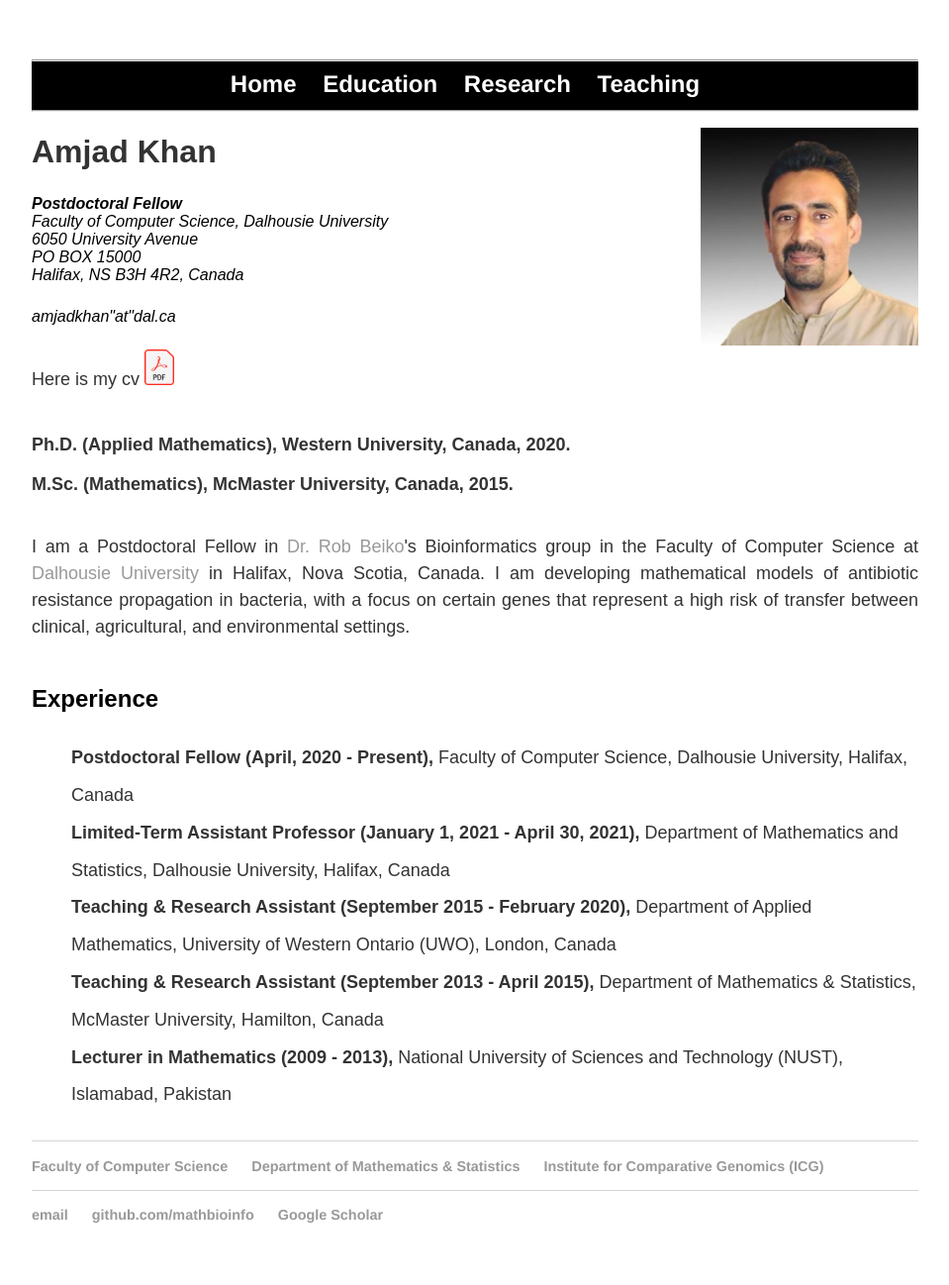
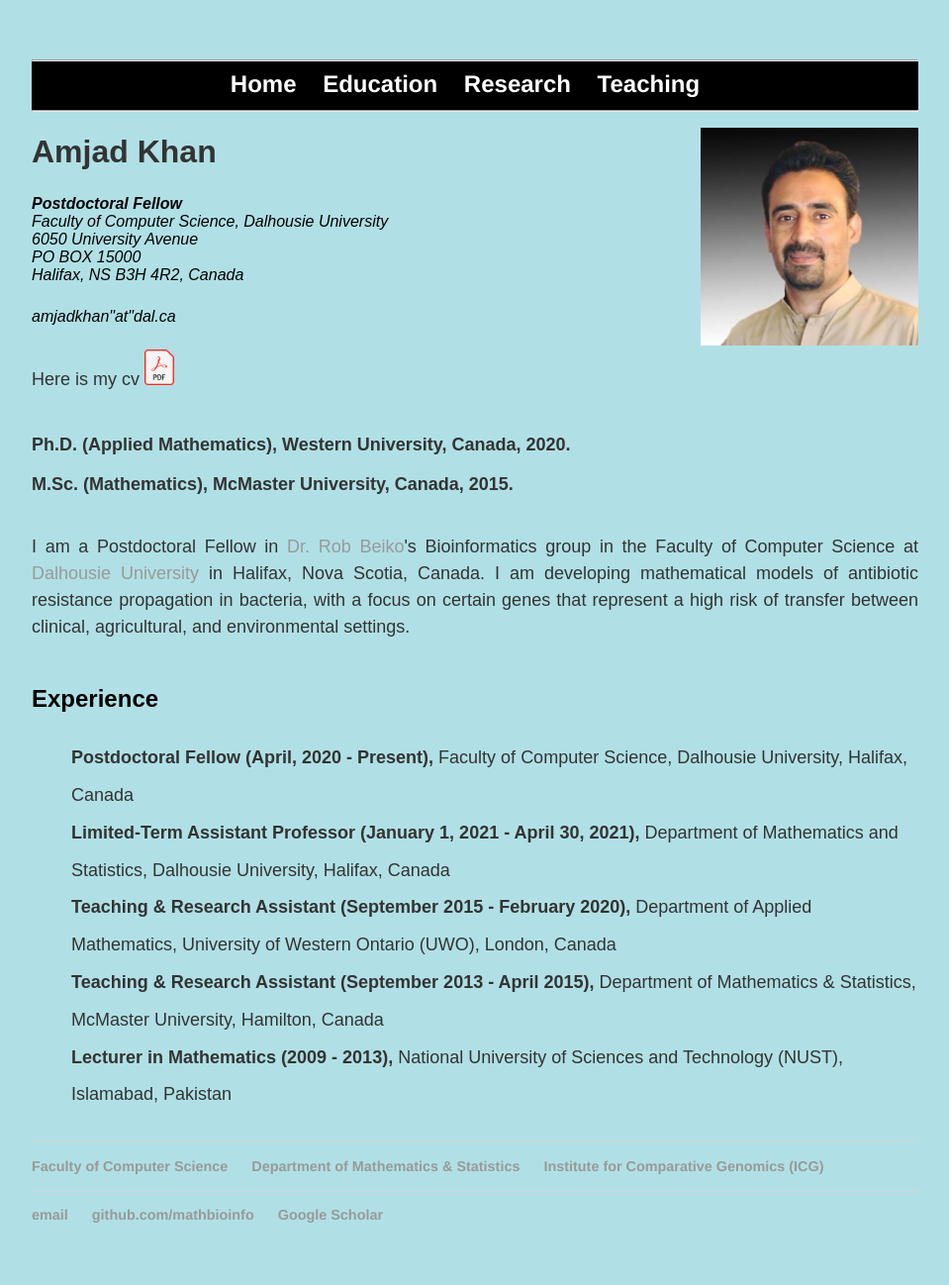
Before and after one commit to MathBioInfo/amjadkhan, a Jekyll site: the page index.html, which Jekyll copies as it is, in a window 1280 px wide. Shown: the whole page at 99% size, without its empty margins (160-1119 px from the left). Built offline with Jekyll 4.4.1, drawn with Linux system fonts in a browser that asks for light colours.

Commit message:
Update index.html

```diff
--- a/index.html
+++ b/index.html
@@ -3,7 +3,7 @@
 
 </style>
 </head>
-<body>
+<body style="background-color:powderblue;Silver">
 	<head >
 		<title>Amjad Khan</title>
 		<style><!--
```
